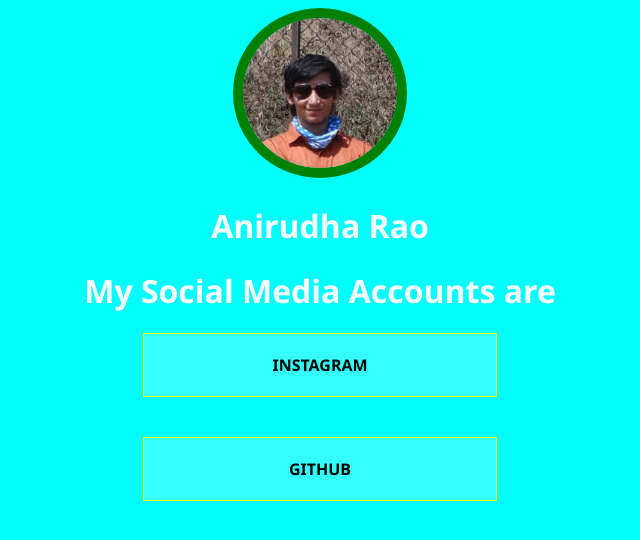
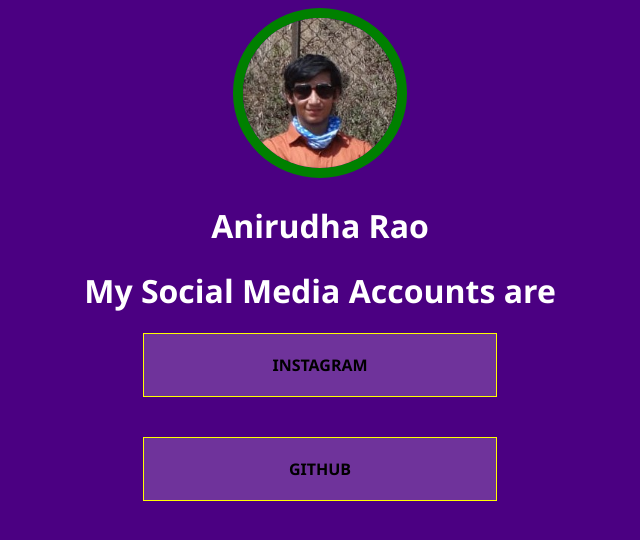
Before and after one commit to KRAnirudhaRao/dsc, a plain HTML site: page index.html in a window 1280 px wide. Shown: the whole page, without its empty margins (320-960 px from the left). Drawn offline with Linux system fonts and the light colour scheme.

Commit message:
Update abcd.css

```diff
--- a/abcd.css
+++ b/abcd.css
@@ -1,5 +1,5 @@
 body
-{background-color: cyan;
+{background-color: indigo;
 
 }
 h2{
```
